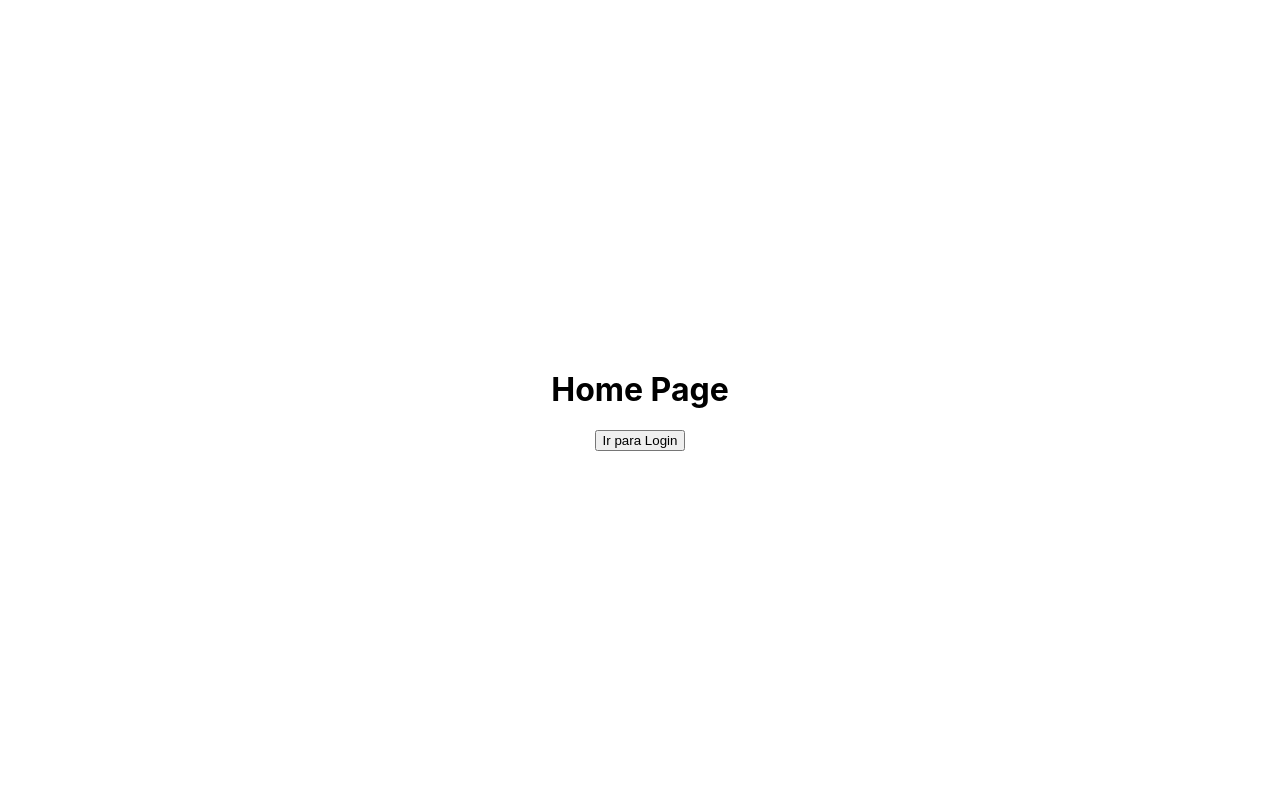
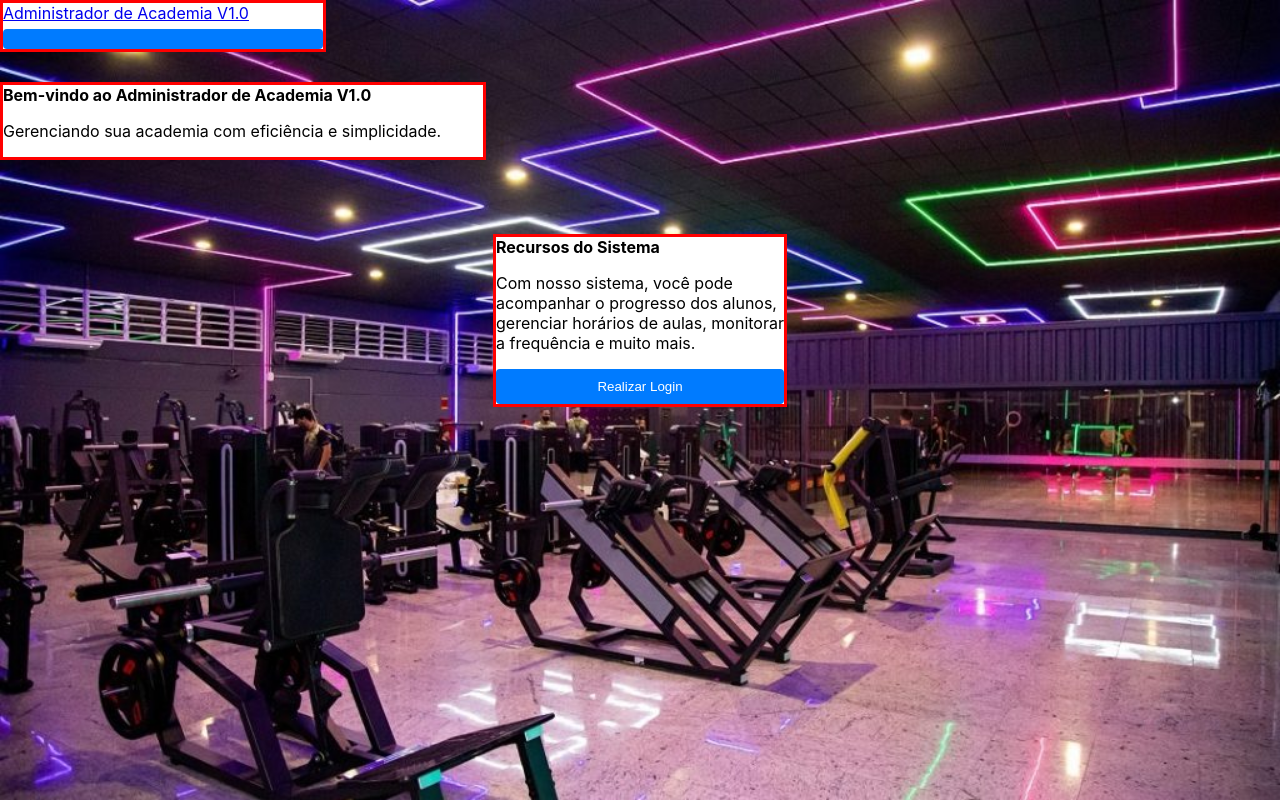
Before and after one commit to Alex891329/academia, a React (Create React App) app in the folder minha-academia/: page / in a window 1280 px wide. Built offline with nearby package versions, Linux system fonts and the light colour scheme.

Commit message:
Atualização do frontend e backend

```diff
--- a/minha-academia/src/App.js
+++ b/minha-academia/src/App.js
@@ -1,15 +1,16 @@
 import React from 'react';
-import { BrowserRouter as Router, Route, Routes  } from 'react-router-dom';
+import { BrowserRouter as Router, Route, Routes } from 'react-router-dom';
 import Home from './componentes/Home';
 import Login from './componentes/Login';
+import Dashboard from './componentes/Dashboard';
 
 function App() {
   return (
     <Router>
       <Routes>
+        <Route path="/login" element={<Login />} />
+        <Route path="/dashboard" element={<Dashboard />} />
         <Route path="/" element={<Home />} />
-        <Route path="/login" element={<Login />} />
-
       </Routes>
     </Router>
   );
--- /dev/null
+++ b/minha-academia/src/componentes/Dashboard.js
@@ -0,0 +1,12 @@
+import React from 'react';
+
+function Dashboard() {
+  return (
+    <div>
+      <h1>Bem-vindo ao Dashboard</h1>
+      {/* Adicione seu conteúdo do dashboard aqui */}
+    </div>
+  );
+}
+
+export default Dashboard;
--- /dev/null
+++ b/minha-academia/src/componentes/Home.css
@@ -0,0 +1,13 @@
+body {
+    background-image: url('./acad.jpg');
+    background-size: cover;
+    background-repeat: no-repeat;
+  }
+
+  button {
+    transition: background-color 0.3s ease;
+  }
+
+  button:hover {
+    background-color: #e6321b;
+  }
--- a/minha-academia/src/componentes/Home.js
+++ b/minha-academia/src/componentes/Home.js
@@ -1,16 +1,45 @@
 import React from 'react';
 import { Link } from 'react-router-dom';
-import Button from 'react-bootstrap/Button';
-import Container from 'react-bootstrap/Container';
+import { Button, Container, Navbar, Nav, Card, CardTitle } from 'react-bootstrap';
+import "./Home.css";
 
 function Home() {
   return (
-    <Container style={{ display: 'flex', flexDirection: 'column', alignItems: 'center', justifyContent: 'center', height: '100vh' }}>
-      <h1 style={{ marginBottom: '20px' }}>Home Page</h1>
+    <>
+      <Navbar bg="light" expand="lg">
+        <Card style={{width:'20rem' , background: 'white', border: '3px solid red'}}>
+        <Navbar.Brand href="#home">Administrador de Academia V1.0</Navbar.Brand>
+        <Navbar.Toggle aria-controls="basic-navbar-nav" />
+        <Navbar.Collapse id="basic-navbar-nav">
+          <Nav className="mr-auto">
+          </Nav>
+        </Navbar.Collapse>
+        </Card>
+      </Navbar>
+
+      <Container className="p-3 bg-light rounded-3" style={{ marginTop: '30px' }}>
+        <Card style={{width: '30rem', backgroundColor: 'white', border: '3px solid red' }}>
+        <Card.Body>
+          <CardTitle><strong>Bem-vindo ao Administrador de Academia V1.0</strong></CardTitle>
+        <Card.Text>Gerenciando sua academia com eficiência e simplicidade.</Card.Text>
+        </Card.Body>
+        </Card>
+      </Container>
+
+      <Container className="container-sm" style={{ display: 'flex', flexDirection: 'column', alignItems: 'center', justifyContent: 'center', height: '40vh' }}>
+  <Card style={{ width: '18rem', backgroundColor: 'white', border: '3px solid red' }}>
+    <Card.Body>
+      <Card.Title><strong>Recursos do Sistema</strong></Card.Title>
+      <Card.Text>Com nosso sistema, você pode acompanhar o progresso dos alunos, gerenciar horários de aulas, monitorar a frequência e muito mais.</Card.Text>
       <Link to="/login">
-        <Button variant="primary">Ir para Login</Button>
+        <Button variant="primary">Realizar Login</Button>
       </Link>
-    </Container>
+    </Card.Body>
+  </Card>
+</Container>
+
+
+    </>
   );
 }
 
--- /dev/null
+++ b/minha-academia/src/componentes/Login.css
@@ -0,0 +1,41 @@
+.container-sm {
+    display: flex;
+    flex-direction: column;
+    align-items: center;
+    justify-content: center;
+    height: 100vh;
+  }
+
+  .mb-3.row {
+    width: 300px;
+    margin-bottom: 20px;
+  }
+
+  .col-sm-10 {
+    padding: 10px;
+  }
+
+  .form-control-plaintext {
+    border: none;
+    outline: none;
+  }
+
+  .form-control {
+    border: 1px solid #ccc;
+    border-radius: 4px;
+    padding: 10px;
+  }
+
+  button {
+    width: 100%;
+    padding: 10px;
+    background-color: #007bff;
+    color: white;
+    border: none;
+    border-radius: 4px;
+    cursor: pointer;
+  }
+
+  button:hover {
+    background-color: #0056b3;
+  }
--- a/minha-academia/src/componentes/Login.js
+++ b/minha-academia/src/componentes/Login.js
@@ -1,13 +1,18 @@
-import React, { useState } from 'react';
+import { useNavigate } from 'react-router-dom';
+import React, { Component, useState } from 'react';
 import { Link } from 'react-router-dom';
 import Button from 'react-bootstrap/Button';
 import Form from 'react-bootstrap/Form';
 import Container from 'react-bootstrap/Container';
+import Card from 'react-bootstrap/Card';
 import axios from 'axios';
+import './Login.css';
 
 function Login() {
+
   const [email, setEmail] = useState('');
   const [senha, setSenha] = useState('');
+  const navigate = useNavigate();
 
   const handleSubmit = async (event) => {
     event.preventDefault();
@@ -17,7 +22,12 @@ function Login() {
         email,
         senha,
       });
-      console.log(response.data); // Deve exibir a mensagem "Login realizado com sucesso" se o login for bem-sucedido
+
+      if (response.data === 'Login realizado com sucesso') {
+        navigate('/dashboard');
+      } else {
+        console.error('Falha no login');
+      }
     } catch (error) {
       console.error(error);
     }
@@ -25,8 +35,9 @@ function Login() {
 
   return (
     <Container style={{ display: 'flex', flexDirection: 'column', alignItems: 'center', justifyContent: 'center', height: '100vh' }}>
-      <h1 style={{ marginBottom: '20px' }}>Login</h1>
-      <Form style={{ width: '300px' }} onSubmit={handleSubmit}>
+      <h1 style={{ marginBottom: '30px', background: 'white', border: '3px solid red' }}>Login</h1>
+      <Card style={{ width: '300px', padding: '20px', background: 'white', border: '3px solid red' }}>
+        <Form onSubmit={handleSubmit}>
           <Form.Group controlId="formBasicEmail">
             <Form.Label>Usuário</Form.Label>
             <Form.Control type="email" placeholder="Insira o usuário" value={email} onChange={(e) => setEmail(e.target.value)} />
@@ -40,6 +51,7 @@ function Login() {
             Entrar
           </Button>
         </Form>
+      </Card>
       <Link to="/">
         <Button variant="link">Voltar para Home</Button>
       </Link>
```
Also changed, not shown: minha-academia/src/componentes/acad.jpg (added), 1 other file (tests, documents, lock files or other folders). Lines whose indentation alone changed are shown as unchanged.
